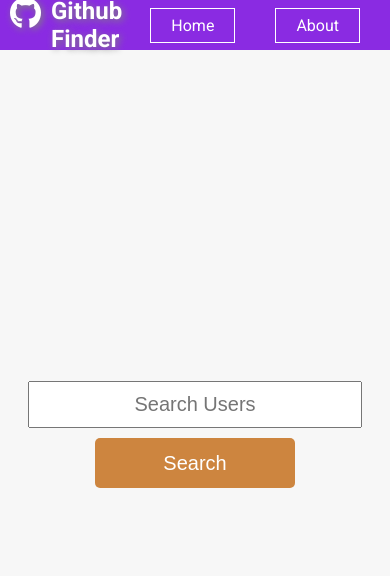
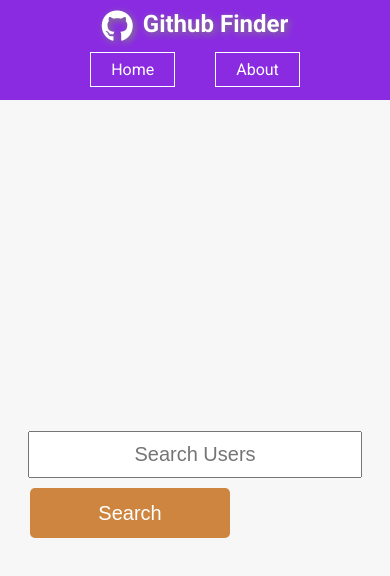
Before and after one commit to Kalaiyarazan/github-finder, a React (Create React App) app: page / in a window 390 px wide. Shown: the top 576 px of the page. Built offline with nearby package versions, Linux system fonts and the light colour scheme.

Commit message:
Added Responsive code

```diff
--- a/src/App.css
+++ b/src/App.css
@@ -329,4 +329,18 @@ body {
   .search.center form {
     flex-direction: column;
   }
+
+  .search-buttons {
+    width: 350px;
+  }
+  .navbar {
+    height: 100px;
+    justify-content: center;
+    align-items: center;
+    flex-wrap: wrap;
+  }
+  .counter-btn {
+    display: flex;
+    justify-content: center;
+  }
 }
```
